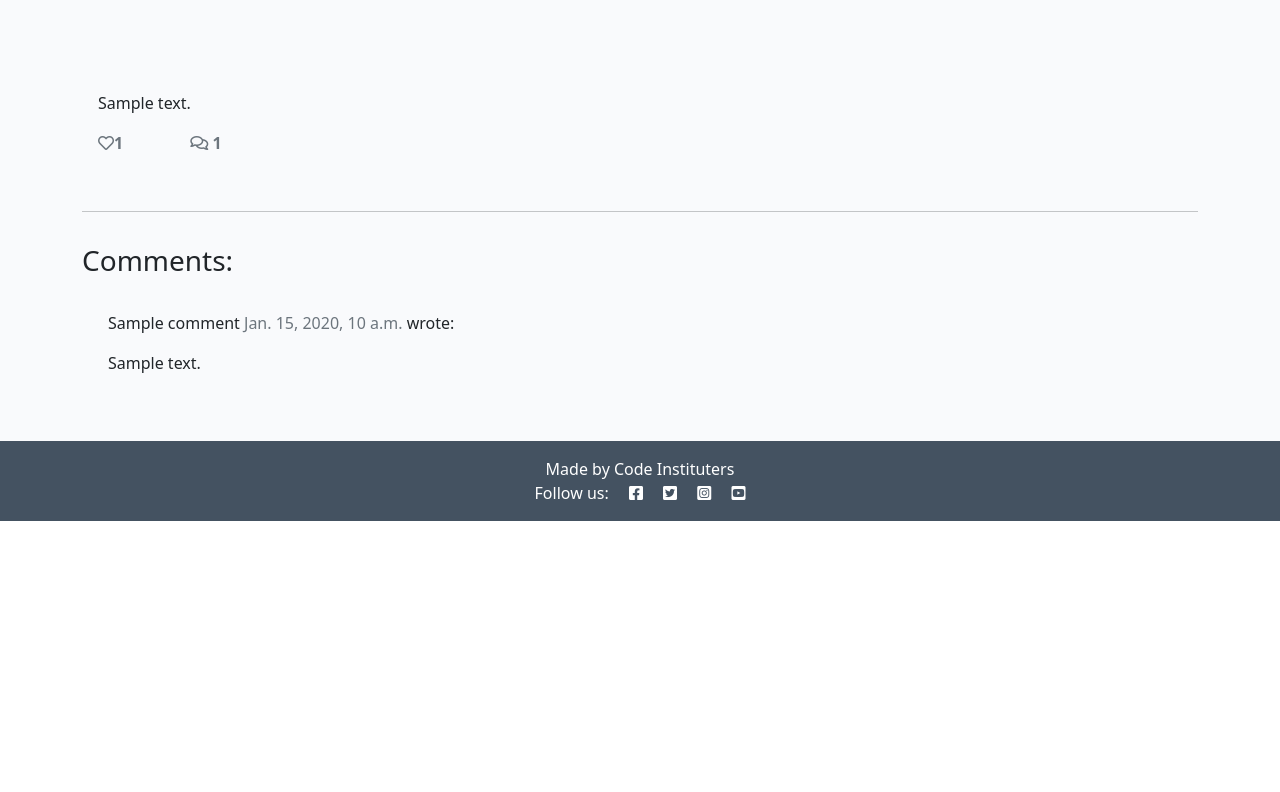
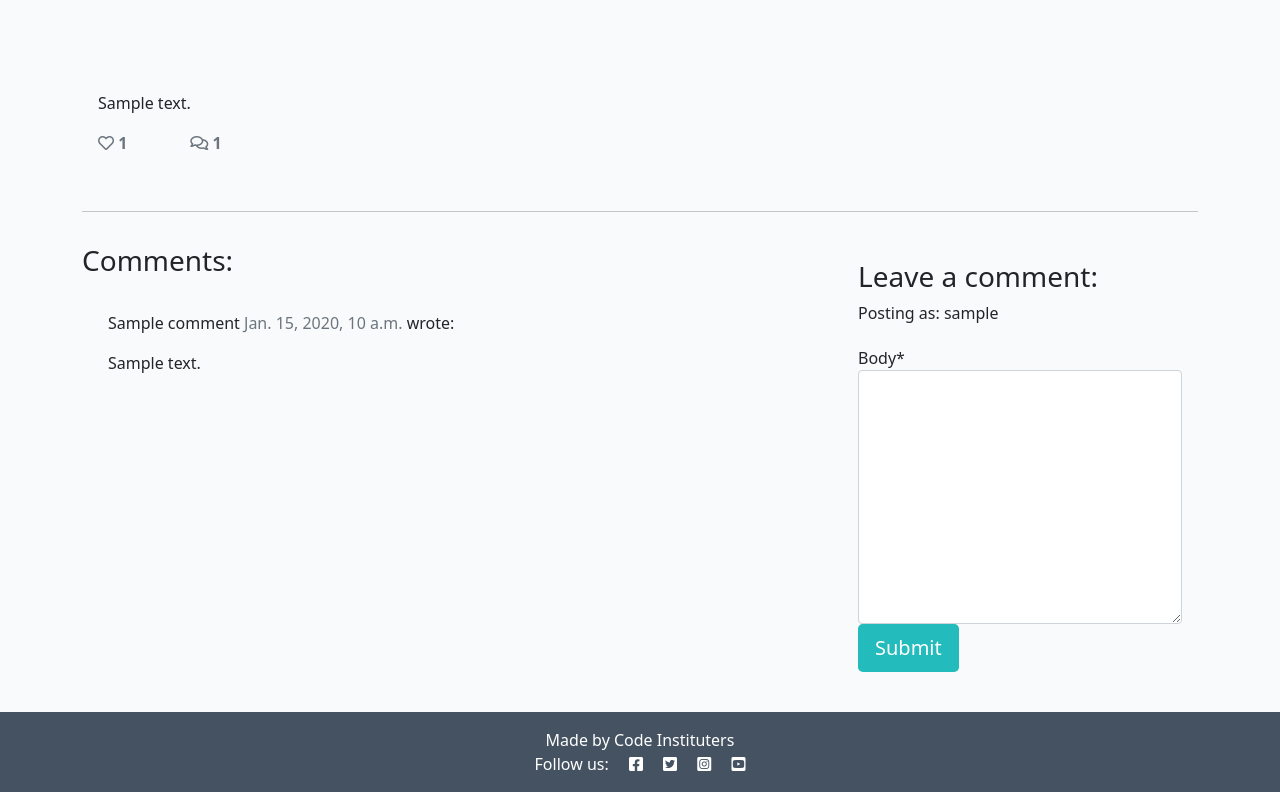
Before and after one commit to Dekeypetey40/Django-blog-walkthrough, a Django app: a page that uses templates/post_detail.html in a window 1280 px wide. Shown: the part 281-1073 px from the top of the page. Before the commit the page ends 802 px from the top, so only its background shows below. Run offline with Django 3.2, Linux system fonts and the light colour scheme; a user stored in the database is signed in; tables that the repository leaves empty hold one stand-in row (values such as "Sample post"); some libraries are stand-ins or nearby versions.

Commit message:
Make a comment box for users

```diff
--- /dev/null
+++ b/blog/forms.py
@@ -0,0 +1,9 @@
+from .models import Comment
+from django import forms
+
+
+
+class CommentForm(forms.ModelForm):
+    class Meta:
+        model = Comment
+        fields = ('body',)
--- a/blog/views.py
+++ b/blog/views.py
@@ -1,6 +1,7 @@
 from django.shortcuts import render, get_object_or_404
 from django.views import generic, View
 from .models import Post
+from .forms import CommentForm
 
 
 class PostList(generic.ListView):
@@ -26,6 +27,7 @@ class PostDetail(View):
             {
                 "post": post,
                 "comments": comments,
-                "liked": liked
+                "liked": liked,
+                "comment_form": CommentForm(),
             },
             )
--- a/templates/post_detail.html
+++ b/templates/post_detail.html
@@ -1,9 +1,11 @@
 {% extends 'base.html' %} {% block content %}
+{% load crispy_forms_tags %}
 
 <div class="masthead">
     <div class="container">
         <div class="row g-0">
             <div class="col-md-6 masthead-text">
+                <!-- Post title goes in these h1 tags -->
                 <h1 class="post-title">{{ post.title }}</h1>
                 <!-- Post author goes before the | the post's created date goes after -->
                 <p class="post-subtitle">{{ post.author }} | {{ post.created_on }}</p>
@@ -13,7 +15,7 @@
                 {% if "placeholder" in post.featured_image.url %}
                 <img src="https://codeinstitute.s3.amazonaws.com/fullstack/blog/default.jpg" width="100%">
                 {% else %}
-                <img src="{{ post.featured_image.url }}" width="100%">
+                <img src=" {{ post.featured_image.url }}" width="100%">
                 {% endif %}
             </div>
         </div>
@@ -26,19 +28,20 @@
             <div class="card-body">
                 <!-- The post content goes inside the card-text. -->
                 <!-- Use the | safe filter inside the template tags -->
-                <p class="card-text ">{{ post.content | safe }}</p>
+                <p class="card-text ">
+                    {{ post.content | safe }}
+                </p>
                 <div class="row">
 
                     <div class="col-1">
                         <!-- The number of likes goes before the closing strong tag -->
-                        <strong class="text-secondary"><i class="far fa-heart"></i>{{ post.number_of_likes }}</strong>
+                        <strong class="text-secondary"><i class="far fa-heart"></i> {{ post.number_of_likes }} </strong>
                     </div>
                     <div class="col-1">
                         {% with comments.count as total_comments %}
                         <strong class="text-secondary"><i class="far fa-comments"></i>
                             <!-- Our total_comments variable goes before the closing strong tag -->
-                            {{ total_comments }}
-                        </strong>
+                            {{ total_comments }}</strong>
                         {% endwith %}
                     </div>
                 </div>
@@ -54,7 +57,7 @@
         <div class="col-md-8 card mb-4  mt-3 ">
             <h3>Comments:</h3>
             <div class="card-body">
-                <!-- We want a for loop inside the tags to iterate through each comment in comments -->
+                <!-- We want a for loop inside the empty control tags to iterate through each comment in comments -->
                 {% for comment in comments %}
                 <div class="comments" style="padding: 10px;">
                     <p class="font-weight-bold">
@@ -68,12 +71,29 @@
                     <!-- The body of the comment goes before the | -->
                     {{ comment.body | linebreaks }}
                 </div>
+                <!-- Our for loop ends here -->
                 {% endfor %}
             </div>
         </div>
         <div class="col-md-4 card mb-4  mt-3 ">
             <div class="card-body">
                 <!-- For later -->
+                {% if commented %}
+                <div class="alert alert-success" role="alert">
+                    Your comment is awaiting approval
+                </div>
+                {% else %}
+                {% if user.is_authenticated %}
+
+                <h3>Leave a comment:</h3>
+                <p>Posting as: {{ user.username }}</p>
+                <form method="post" style="margin-top: 1.3em;">
+                    {{ comment_form | crispy }}
+                    {% csrf_token %}
+                    <button type="submit" class="btn btn-signup btn-lg">Submit</button>
+                </form>
+                {% endif %}
+                {% endif %}
             </div>
         </div>
     </div>
```
